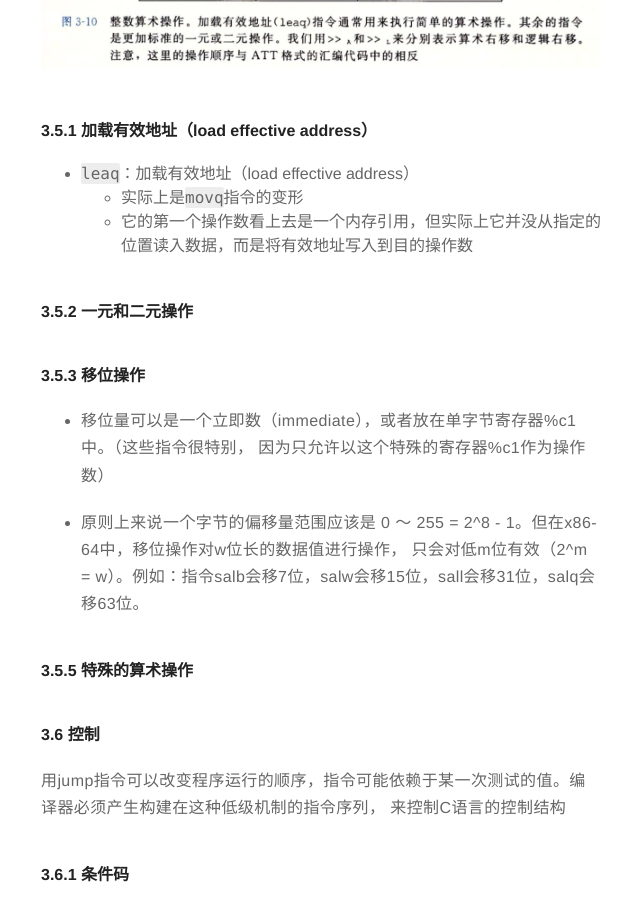
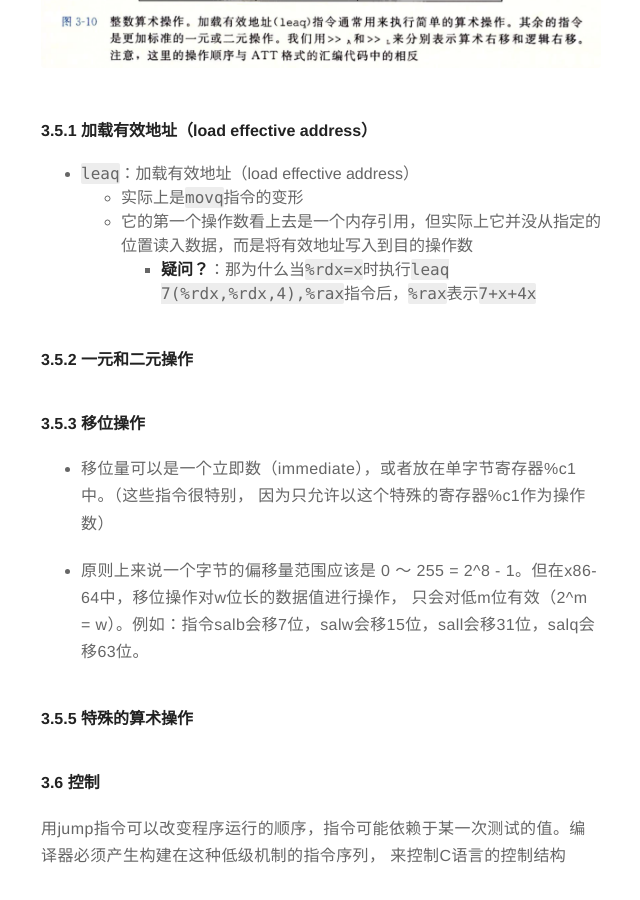
Before and after one commit to dawsonlee1790/dawsonlee1790.github.io, a Jekyll site: the page built from _posts/2018-12-31-《Computer Systems: A Programmer's Perspective》读书笔记.md, in a window 1280 px wide and 900 px high, scrolled down 14810 px. Shown: the whole window, without its empty margins (319-959 px from the left). Built offline with Jekyll 4.4.1, drawn with Linux system fonts in a browser that asks for light colours.

Commit message:
更新文章

```diff
--- a/_posts/2018-12-31-《Computer Systems: A Programmer's Perspective》读书笔记.md
+++ b/_posts/2018-12-31-《Computer Systems: A Programmer's Perspective》读书笔记.md
@@ -483,6 +483,7 @@ x&m
 * `leaq`：加载有效地址（load effective address）
     * 实际上是`movq`指令的变形
     * 它的第一个操作数看上去是一个内存引用，但实际上它并没从指定的位置读入数据，而是将有效地址写入到目的操作数
+        * **疑问？**：那为什么当`%rdx=x`时执行`leaq 7(%rdx,%rdx,4),%rax`指令后，`%rax`表示`7+x+4x`
 
 
 #### 3.5.2 一元和二元操作
```
